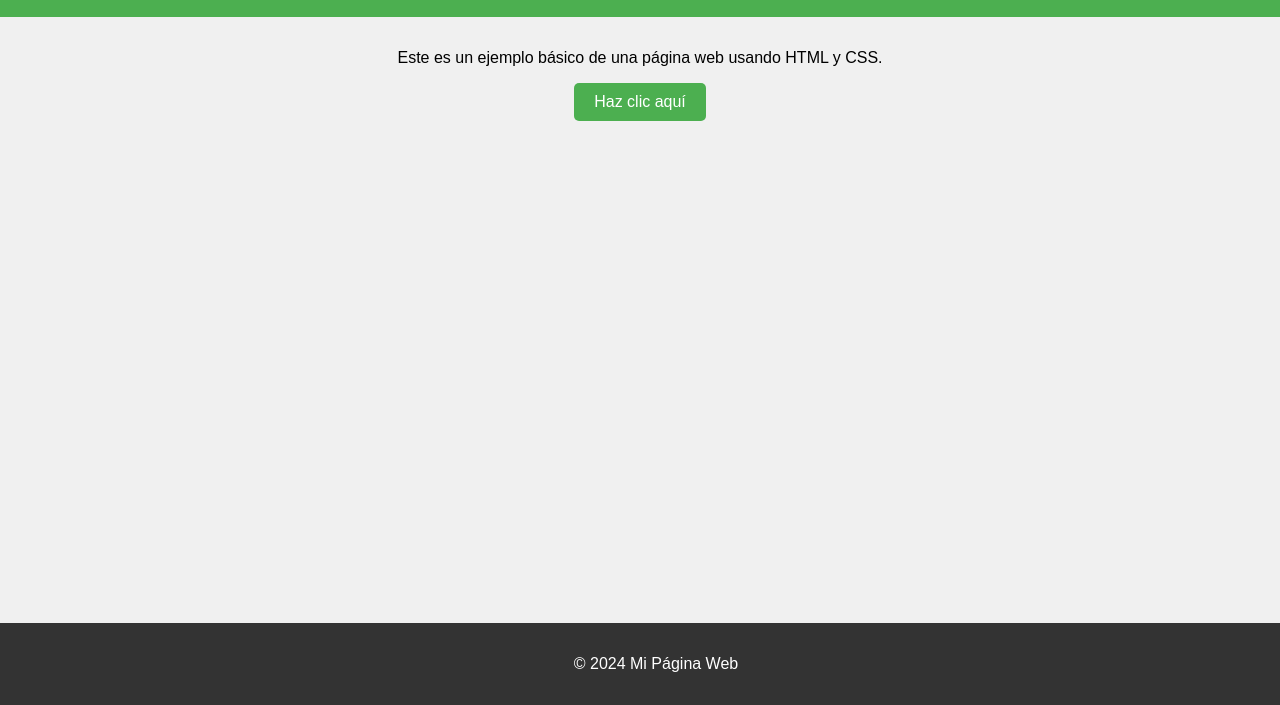
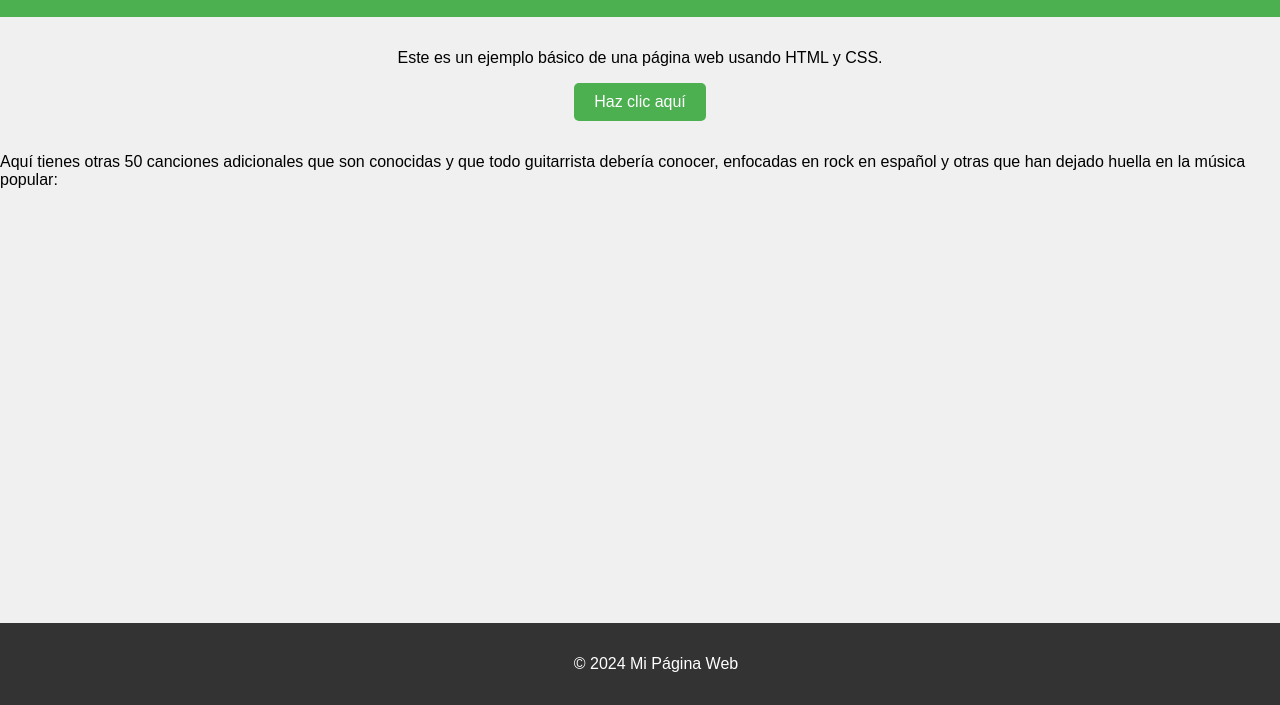
Before and after one commit to stevencara/ejercicio8, a plain HTML site: page index.html in a window 1280 px wide. Shown: the part 95-800 px from the top of the page. Drawn offline with Linux system fonts and the light colour scheme; files that its build step writes are made by us from their sources.

Commit message:
Agregue cambios añadiendo un parrafo

```diff
--- a/index.html
+++ b/index.html
@@ -16,6 +16,8 @@
         <button>Haz clic aquí</button>
     </main>
 
+    <p>Aquí tienes otras 50 canciones adicionales que son conocidas y que todo guitarrista debería conocer, enfocadas en rock en español y otras que han dejado huella en la música popular:</p>
+
     <footer>
         <p>&copy; 2024 Mi Página Web</p>
     </footer>
```
